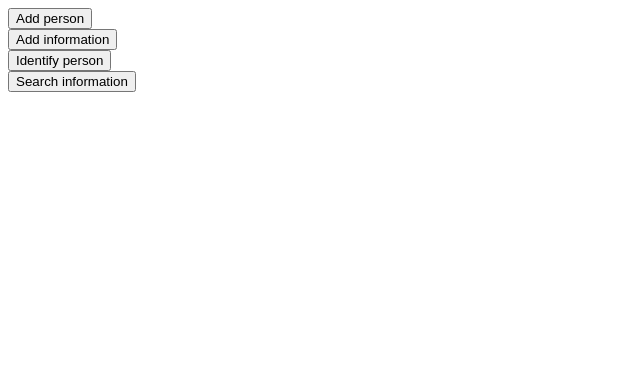
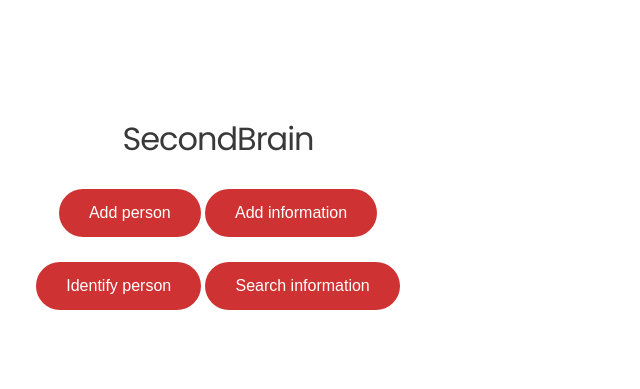
Before and after one commit to ChantalMP/SecondBrain, a Django app: page / in a window 1280 px wide. Shown: the top 389 px of the page, without its empty margins (0-640 px from the left). Run offline with Django 3.2, Linux system fonts and the light colour scheme.

Commit message:
Main Page

```diff
--- a/secondBrainBackend/templates/index.html
+++ b/secondBrainBackend/templates/index.html
@@ -2,30 +2,32 @@
 <html lang="en">
 <head>
     <meta charset="UTF-8">
+    <meta name="viewport" content="user-scalable=no, initial-scale=0.9, maximum-scale=0.9, minimum-scale=0.9, width=device-width, height=device-height, target-densitydpi=device-dpi" />
     <title>Home</title>
+    {% load static %}
+    <link rel="stylesheet" href="{% static 'css/templatemo-style.css' %}">
 </head>
 <body>
-  <div class="container">
-  <div class="box">
-      <button type="button" onclick=location.href="add_person/">
+<section class="modal fade" id="modal-form" tabindex="-1" role="dialog" aria-labelledby="myModalLabel" aria-hidden="true">
+    <div class="modal-dialog modal-lg">
+        <h2>SecondBrain</h2>
+      <div class="col-md-3 col-sm-3">
+      <button type="button" class="btn section-btn smoothScroll" onclick=location.href="add_person/">
               Add person
       </button>
-  </div>
-    <div class="box">
-      <button type="button" onclick=location.href="add_information/">
+      <button type="button" class="btn section-btn smoothScroll" onclick=location.href="add_information/">
               Add information
-      </button>
-  </div>
-    <div class="box">
-      <button type="button" onclick=location.href="identify_person/">
+      </button> <br> <br>
+    <div class="col-md-3 col-sm-3">
+      <button type="button" class="btn section-btn smoothScroll" onclick=location.href="identify_person/">
               Identify person
       </button>
-  </div>
-    <div class="box">
-      <button type="button" onclick=location.href="search_tags/">
+      <button type="button" class="btn section-btn smoothScroll" onclick=location.href="search_tags/">
               Search information
       </button>
   </div>
   </div>
+  </div>
+</section>
 </body>
 </html>
```
